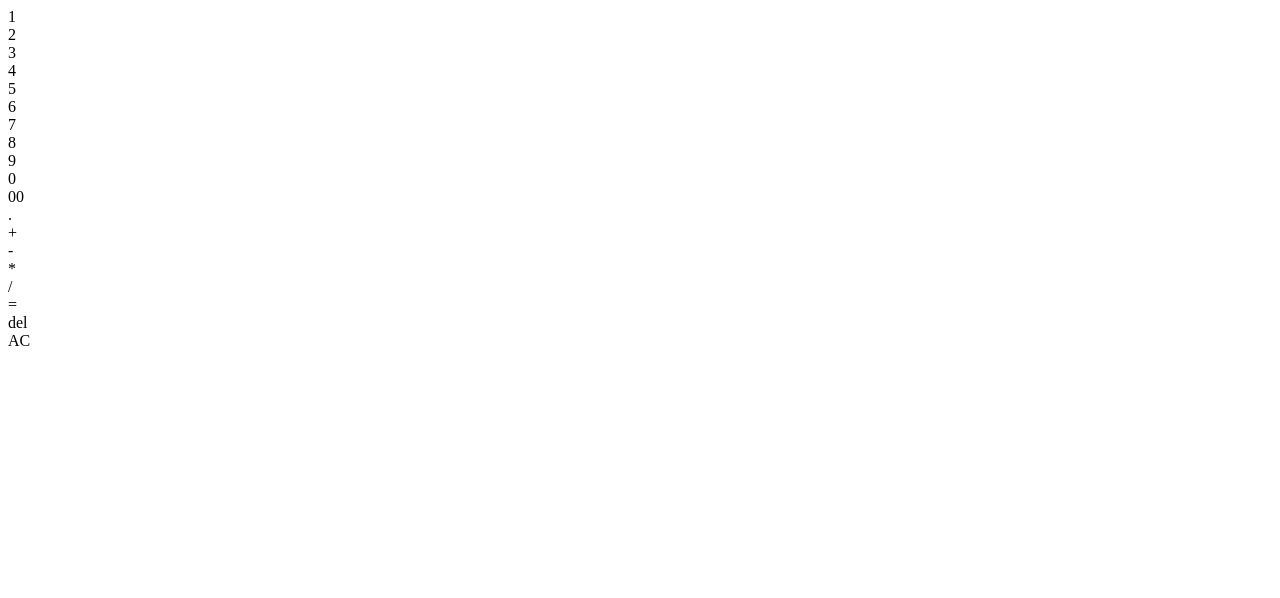
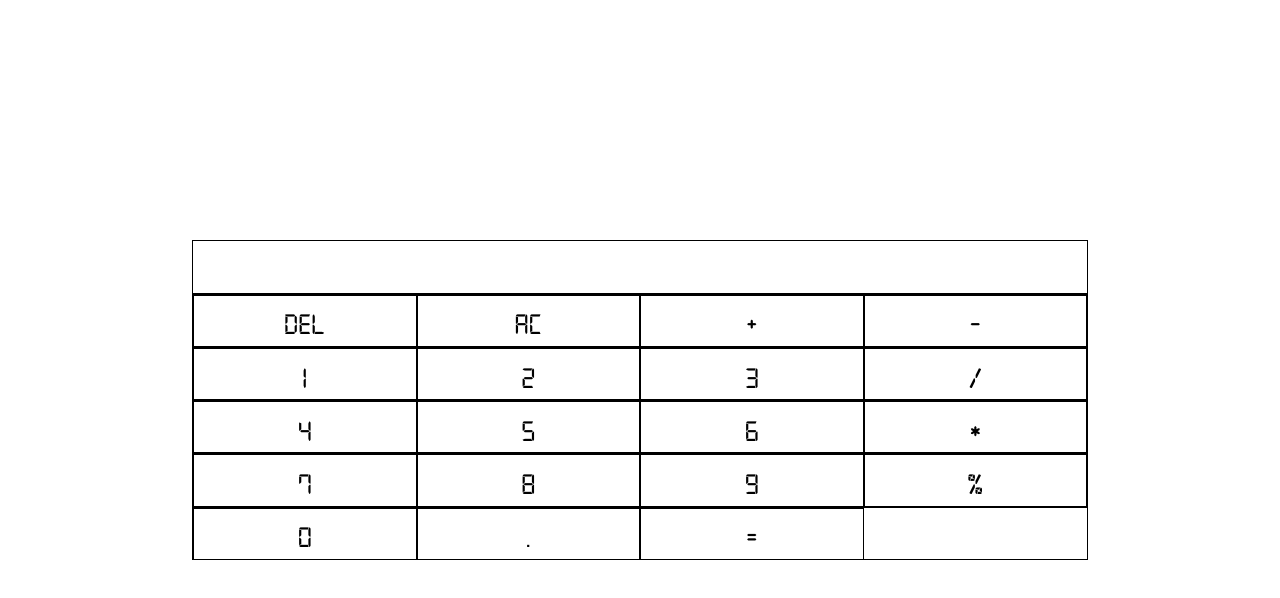
Before and after one commit to Muzzu153/calculator, a plain HTML site: page index.html in a window 1280 px wide. Drawn offline with Linux system fonts and the light colour scheme.

Commit message:
Modify 4 buttons inside a div in each row

```diff
--- a/index.html
+++ b/index.html
@@ -4,31 +4,45 @@
     <meta charset="UTF-8">
     <meta name="viewport" content="width=device-width, initial-scale=1.0">
     <title>Document</title>
+    <link rel="stylesheet" href="styles.css">
 </head>
 <body>
     <div id="wrapper">
         <div id="display"></div>
-        <div class="buttons">
-            <div id="1" class="number">1</div>
-            <div id="2" class="number">2</div>
-            <div id="3" class="number">3</div>
-            <div id="4" class="number">4</div>
-            <div id="5" class="number">5</div>
-            <div id="6" class="number">6</div>
-            <div id="7" class="number">7</div>
-            <div id="8" class="number">8</div>
-            <div id="9" class="number">9</div>
-            <div id="0" class="number">0</div>
-            <div id="00" class="number">00</div>
-            <div id="point">.</div>
-            <div id="add" class="operator">+</div>
-            <div id="subtract" class="operator">-</div>
-            <div id="multiply" class="operator">*</div>
-            <div id="divide" class="operator">/</div>
-            <div id="equals-to">=</div>
-            <div id="del">del</div>
-            <div id="all-clear">AC</div>
-            <div id="19"></div>
+        <div class="buttons-container">
+            <div id="first-row" class="buttons-row">
+                <div id="del" class="buttons">del</div>
+                <div id="all-clear" class="buttons">AC</div>
+                <div id="add" class="operators buttons">+</div>
+                <div id="subtract" class="operator buttons">-</div>
+            </div>
+
+            <div id="second-row"  class="buttons-row">
+                <div id="1" class="numbers buttons">1</div>
+                <div id="2" class="numbers buttons">2</div>
+                <div id="3" class="numbers buttons">3</div>
+                <div id="divide" class="operator buttons">/</div>
+            </div>
+
+            <div id="third-row"  class="buttons-row">
+                <div id="4" class="numbers buttons">4</div>
+                <div id="5" class="numbers buttons">5</div>
+                <div id="6" class="numbers buttons">6</div>
+                <div id="multiply" class="operator buttons">*</div>
+            </div>
+
+            <div id="fourth-row"  class="buttons-row">
+                <div id="7" class="numbers buttons">7</div>
+                <div id="8" class="numbers buttons">8</div>
+                <div id="9" class="numbers buttons">9</div>
+                <div id="percentage" class=" buttons">%</div>
+            </div>
+
+            <div id="fifth-row"  class="buttons-row">
+                <div id="0" class="numbers buttons">0</div>
+                <div id="point" class="buttons">.</div>
+                <div id="equals-to"  class="buttons">=</div>
+            </div>
         </div>
     </div>
 </body>
```
